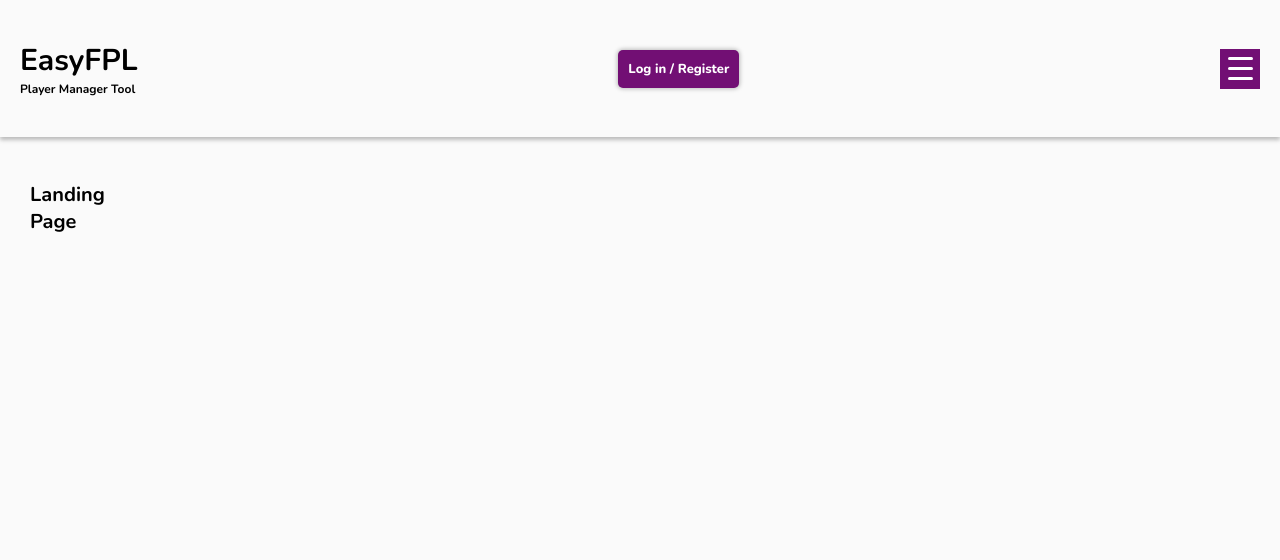
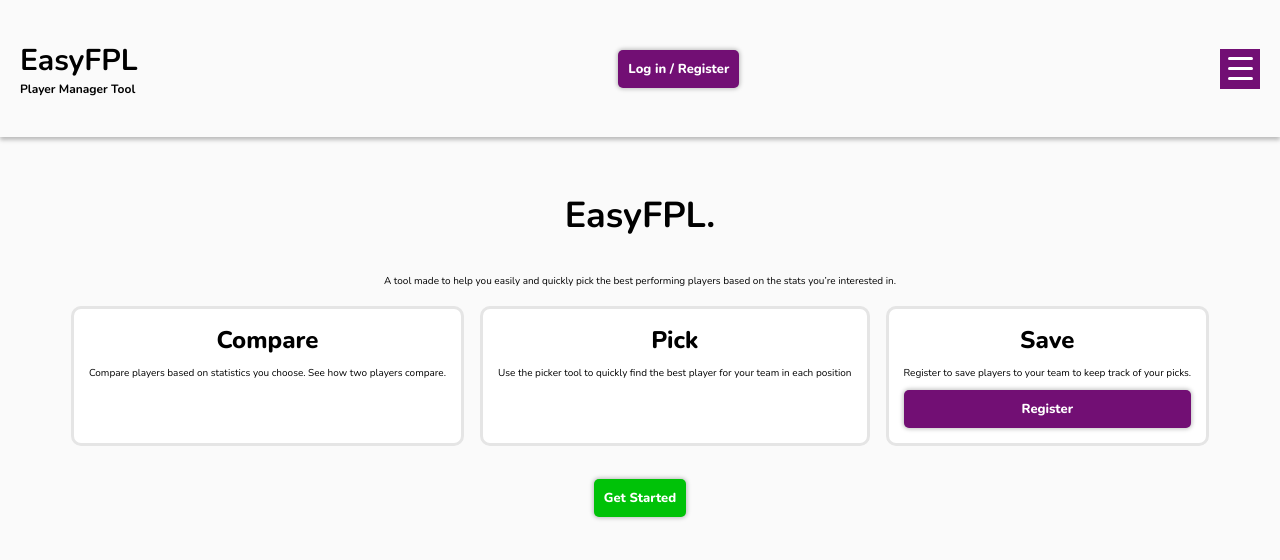
Before and after one commit to maslenm/easyfpl, a React (Create React App) app in the folder client/: page / in a window 1280 px wide. Shown: the top 560 px of the page. Built offline with nearby package versions, Linux system fonts and the light colour scheme.

Commit message:
initial landing page layout and styling

```diff
--- a/client/src/components/Landing.js
+++ b/client/src/components/Landing.js
@@ -1,6 +1,50 @@
+import { Link } from "react-router-dom";
+
 const Landing = () => (
   <>
-    <h1>Landing Page</h1>
+    <header className="landing-header">
+      <h1 className="landing-header__title">EasyFPL.</h1>
+    </header>
+
+    <section className="landing-content">
+      <p className="landing-content__text-description">
+        A tool made to help you easily and quickly pick the best performing
+        players based on the stats you’re interested in.
+      </p>
+
+      <div className="feature-cards">
+        <div className="feature-card">
+          <header className="feature-card__title">Compare</header>
+          <p className="feature-card__text-content">
+            Compare players based on statistics you choose. See how two players
+            compare.
+          </p>
+        </div>
+
+        <div className="feature-card">
+          <header className="feature-card__title">Pick</header>
+          <p className="feature-card__text-content">
+            Use the picker tool to quickly find the best player for your team in
+            each position
+          </p>
+        </div>
+
+        <div className="feature-card">
+          <header className="feature-card__title">Save</header>
+          <p className="feature-card__text-content">
+            Register to save players to your team to keep track of your picks.
+          </p>
+          <Link to="/Login" role="button" className="btn btn--register">
+            Register
+          </Link>
+        </div>
+      </div>
+      <div className="start-cta">
+        <Link to="/Login" role="button" className="btn btn--start">
+          Get Started
+        </Link>
+      </div>
+    </section>
   </>
 );
 
--- a/client/src/index.scss
+++ b/client/src/index.scss
@@ -9,6 +9,7 @@
 
 @import "styles/components/buttons";
 @import "styles/components/nav-btn";
+@import "styles/components/feature-cards";
 
 @import "styles/layout/header";
 @import "styles/layout/container";
@@ -16,6 +17,7 @@
 @import "styles/layout/footer";
 
 @import "styles/pages/home";
+@import "styles/pages/landing";
 
 body {
   margin: 0;
--- a/client/src/styles/base/_typography.scss
+++ b/client/src/styles/base/_typography.scss
@@ -3,3 +3,20 @@
   font-size: 1.3rem;
   font-weight: $font-weight-xbold;
 }
+
+.landing-header {
+  &__title {
+    font-size: 3.6rem;
+  }
+}
+
+.feature-card {
+  &__title {
+    font-size: 2.4rem;
+    font-weight: $font-weight-xbold;
+  }
+
+  &__text-content {
+    font-size: 1rem;
+  }
+}
--- a/client/src/styles/components/_buttons.scss
+++ b/client/src/styles/components/_buttons.scss
@@ -9,7 +9,19 @@
   cursor: pointer;
 
   &--login-register {
+    display: block;
     color: $color-white;
     background-color: $color-purple-primary;
   }
+
+  &--register {
+    display: block;
+    color: $color-white;
+    background-color: $color-purple-primary;
+  }
+  &--start {
+    display: block;
+    color: $color-white;
+    background-color: $color-green-primary;
+  }
 }
--- /dev/null
+++ b/client/src/styles/components/_feature-cards.scss
@@ -0,0 +1,15 @@
+.feature-cards {
+  display: flex;
+  justify-content: center;
+}
+.feature-card {
+  box-sizing: border-box;
+  border: solid #e5e5e5;
+  border-radius: 10px;
+  min-width: 13rem;
+  max-width: fit-content;
+  min-height: 13rem;
+  margin: 0.8rem;
+  padding: 1.5rem;
+  background-color: $color-white;
+}
--- a/client/src/styles/layout/_main.scss
+++ b/client/src/styles/layout/_main.scss
@@ -1,6 +1,6 @@
 .main {
   display: grid;
-  grid-template-rows: 100vh min-content;
+  grid-template-rows: min-content;
   grid-template-columns:
     1fr repeat(8, minmax(min-content, 14rem))
     1fr;
--- a/client/src/styles/pages/_landing.scss
+++ b/client/src/styles/pages/_landing.scss
@@ -0,0 +1,21 @@
+.landing-header {
+  grid-column-start: 5;
+  grid-column-end: 7;
+  justify-self: center;
+
+  &__title {
+    border: none;
+  }
+}
+
+.landing-content {
+  grid-column-start: 1;
+  grid-column-end: -1;
+  justify-self: center;
+  text-align: center;
+}
+
+.start-cta {
+  display: inline-block;
+  margin: 2.5rem;
+}
```
